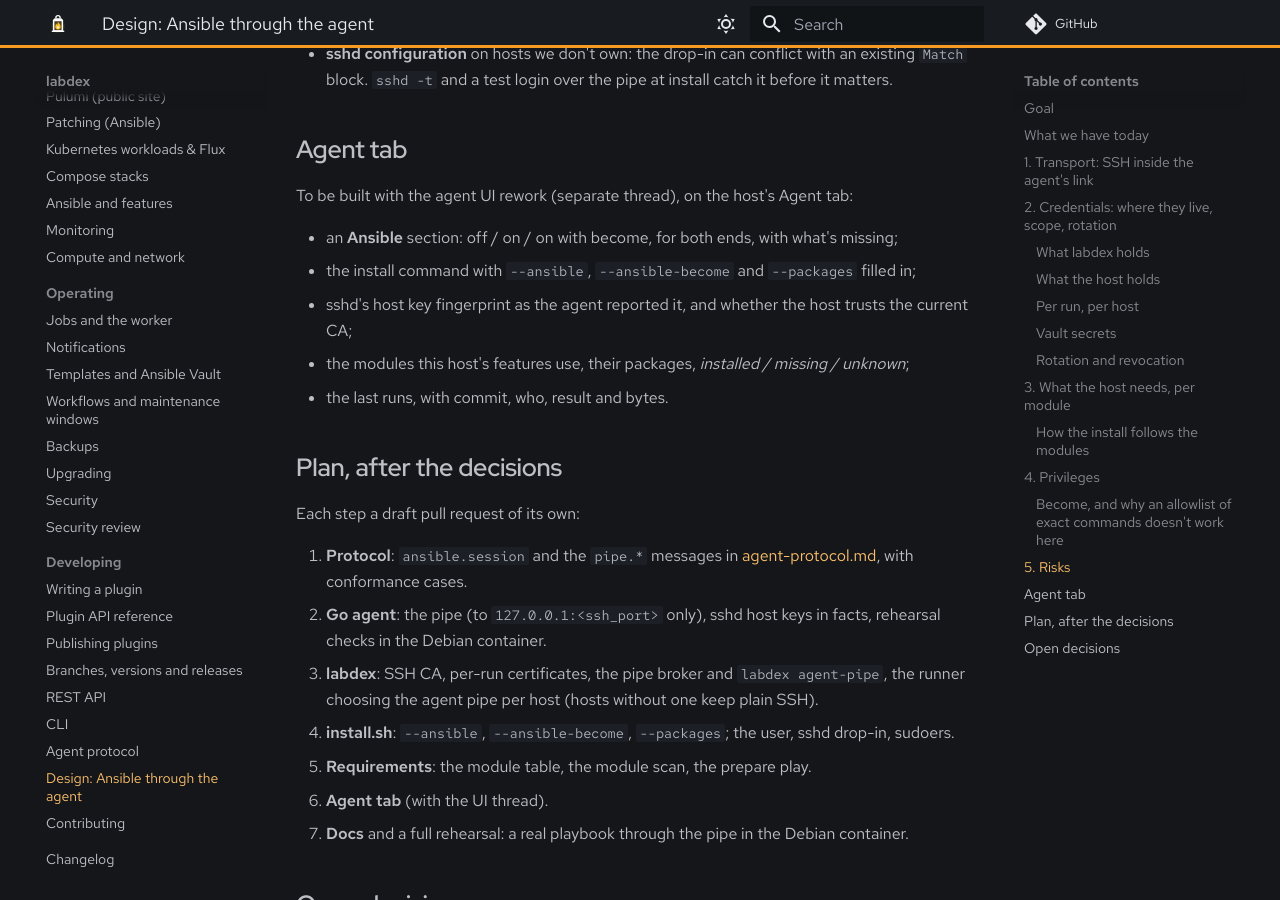
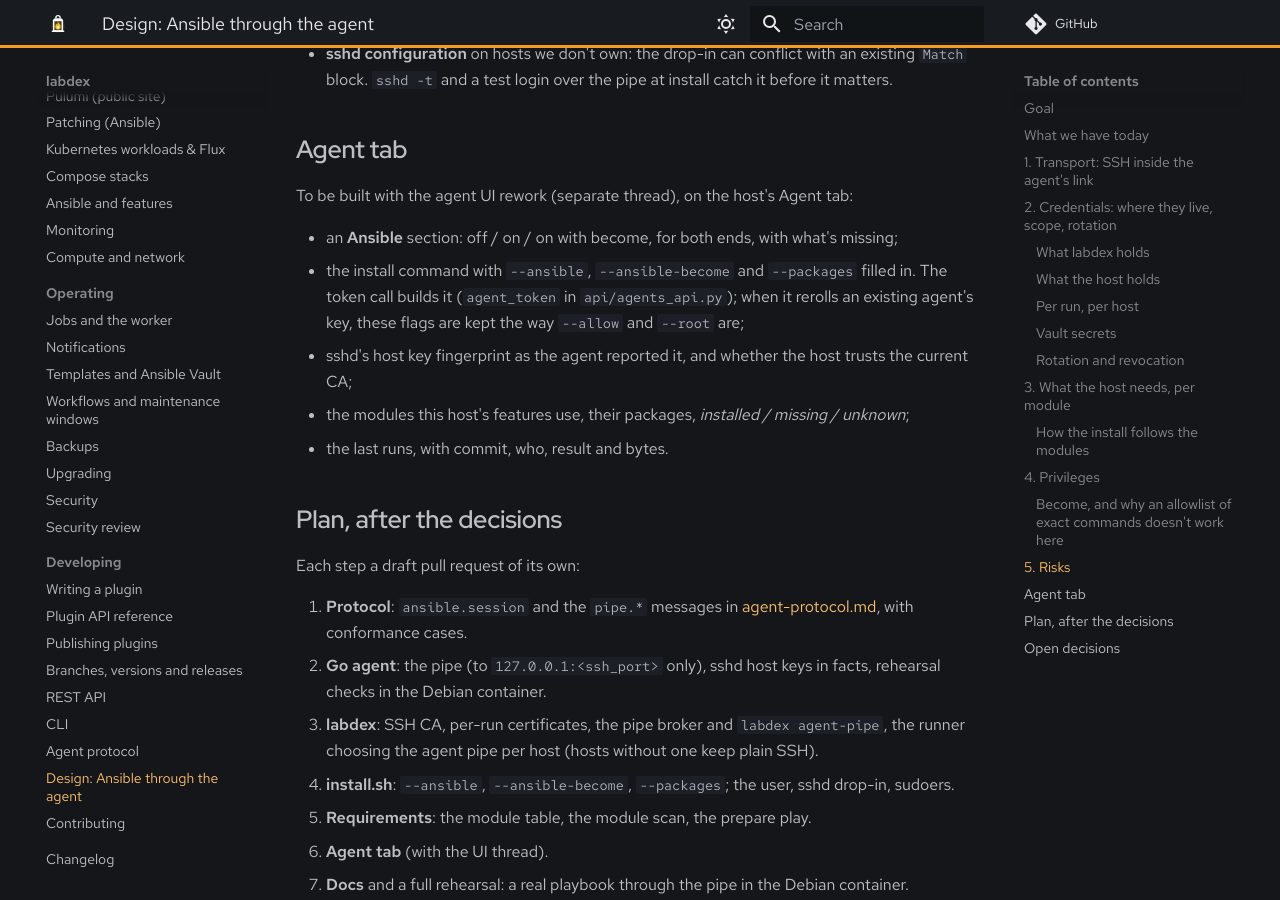
Before and after one commit to labdex-app/labdex, an MkDocs documentation site: the page built from docs/develop/design/ansible-through-the-agent.md, in a window 1280 px wide and 900 px high, scrolled down 7456 px. Built offline with MkDocs 1.6.1 and Material for MkDocs 9.7.7, drawn with Linux system fonts in a browser that asks for light colours; comment, search, counter and statistics services are not loaded; the version menu is left out.

Commit message:
Design: keep the Ansible install flags when the agent key is rerolled
Co-Authored-By: Claude Opus 5.5 <noreply@anthropic.com>
Claude-Session: https://claude.ai/code/session_01Mn3pyoHcU35TbckoEHnEBc

```diff
--- a/docs/develop/design/ansible-through-the-agent.md
+++ b/docs/develop/design/ansible-through-the-agent.md
@@ -264,7 +264,9 @@ Other risks:
 To be built with the agent UI rework (separate thread), on the host's Agent tab:
 
 - an **Ansible** section: off / on / on with become, for both ends, with what's missing;
-- the install command with `--ansible`, `--ansible-become` and `--packages` filled in;
+- the install command with `--ansible`, `--ansible-become` and `--packages` filled in. The
+  token call builds it (`agent_token` in `api/agents_api.py`); when it rerolls an existing agent's
+  key, these flags are kept the way `--allow` and `--root` are;
 - sshd's host key fingerprint as the agent reported it, and whether the host trusts the current CA;
 - the modules this host's features use, their packages, *installed / missing / unknown*;
 - the last runs, with commit, who, result and bytes.
```
